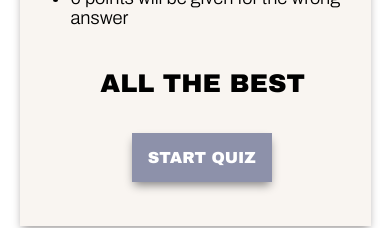
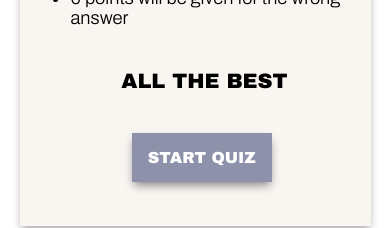
Before and after one commit to kshitijjj/Quiz-App, a React (Create React App) app in the folder quiz-app/: page /quiz2 in a window 390 px wide. Shown: the part 460-688 px from the top of the page. Built offline with nearby package versions, Linux system fonts and the light colour scheme; a web font is replaced by a local one.

Commit message:
update index.css

```diff
--- a/quiz-app/src/index.css
+++ b/quiz-app/src/index.css
@@ -547,7 +547,8 @@ margin-left: 10%;
   padding-top: 0.4em;
 }
 #main3_text5{
-  margin-left: 23%;
+  margin-left: 29%;
+  font-size: 1.3em;
   margin-top: 12%;
   margin-bottom: 5%;
 }
```
